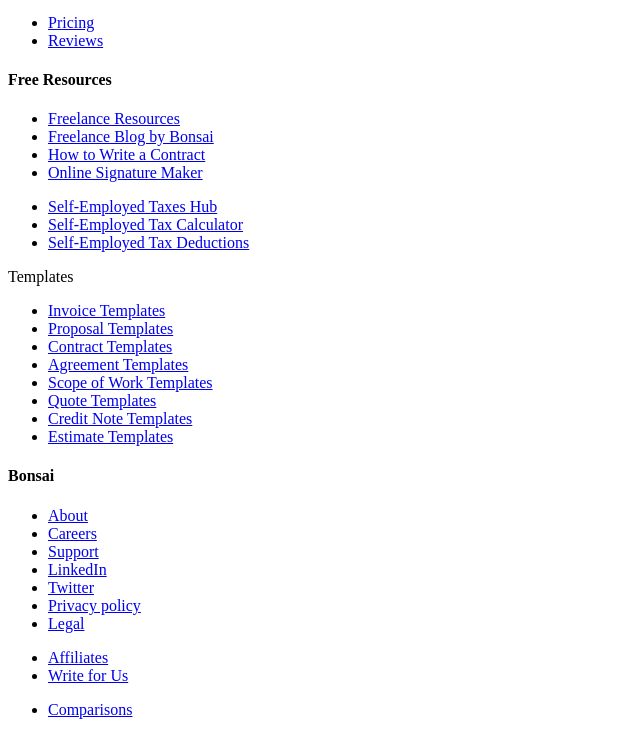
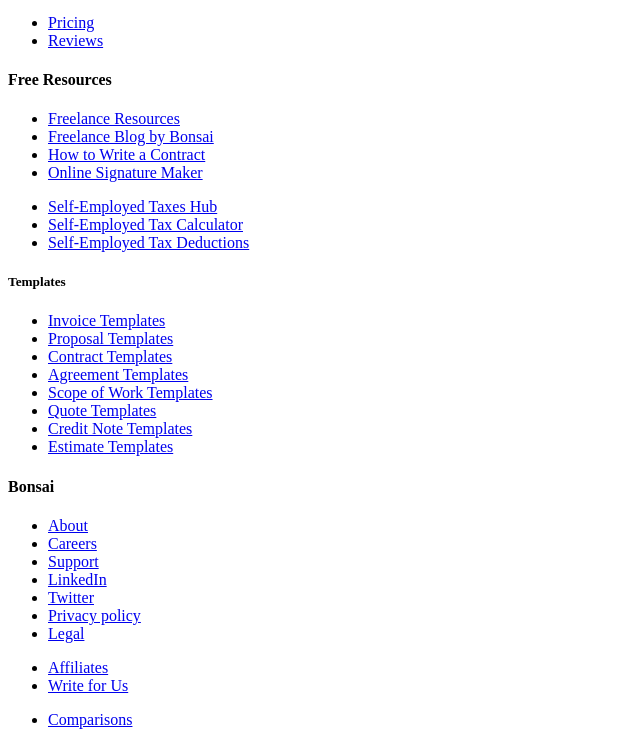
Before and after one commit to reindeer-7/wd-practice, a plain HTML site: page bonsai.html in a window 1280 px wide. Shown: the part 677-1422 px from the top of the page, without its empty margins (0-640 px from the left). Drawn offline with Linux system fonts and the light colour scheme.

Commit message:
Update footer markup.

```diff
--- a/bonsai.html
+++ b/bonsai.html
@@ -92,7 +92,7 @@
       </ul>
 
       <div>
-        <div>Templates</div>
+        <h5>Templates</h5>
         <ul>
           <li><a href="#">Invoice Templates</a></li>
           <li><a href="#">Proposal Templates</a></li>
```
